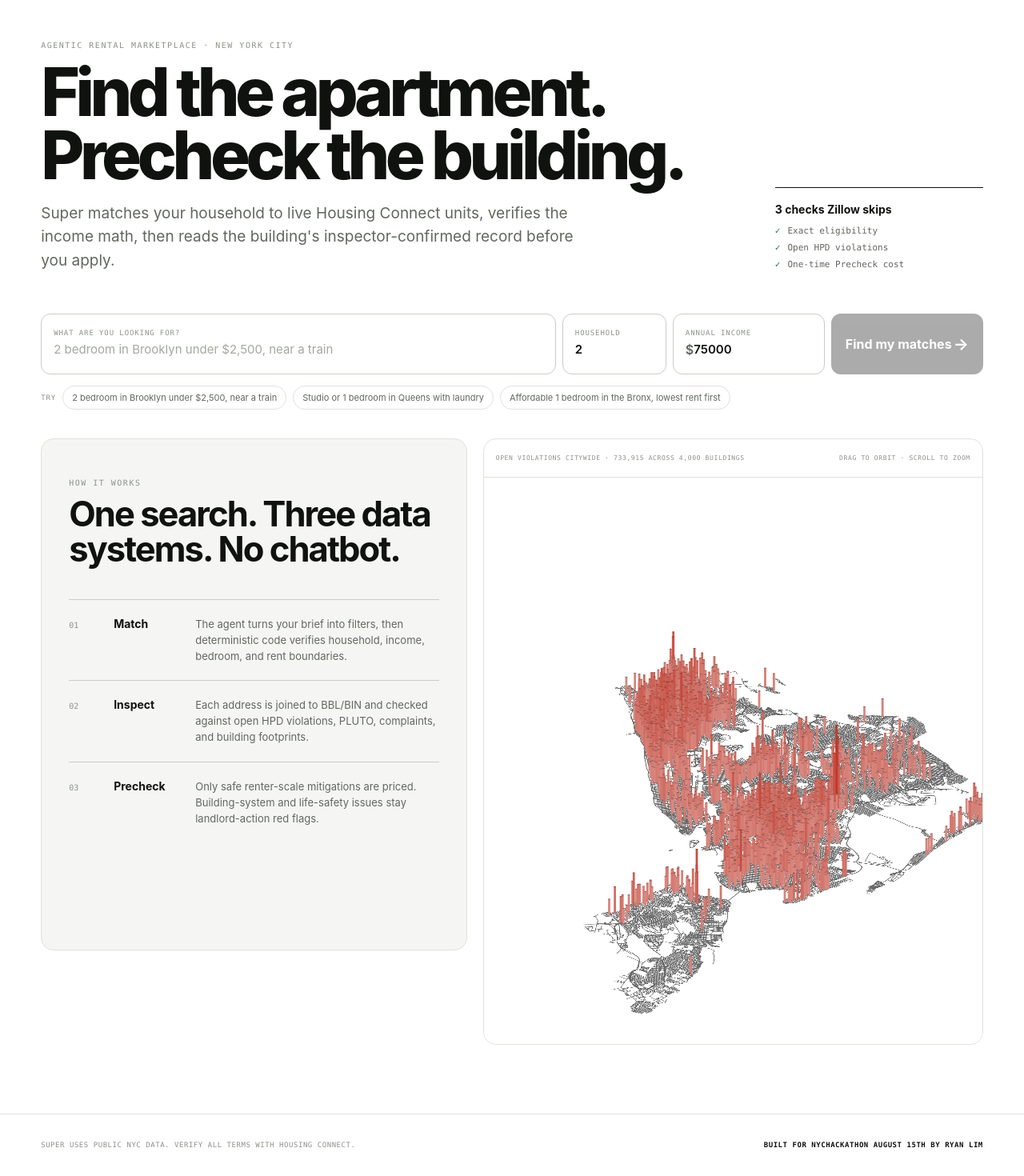
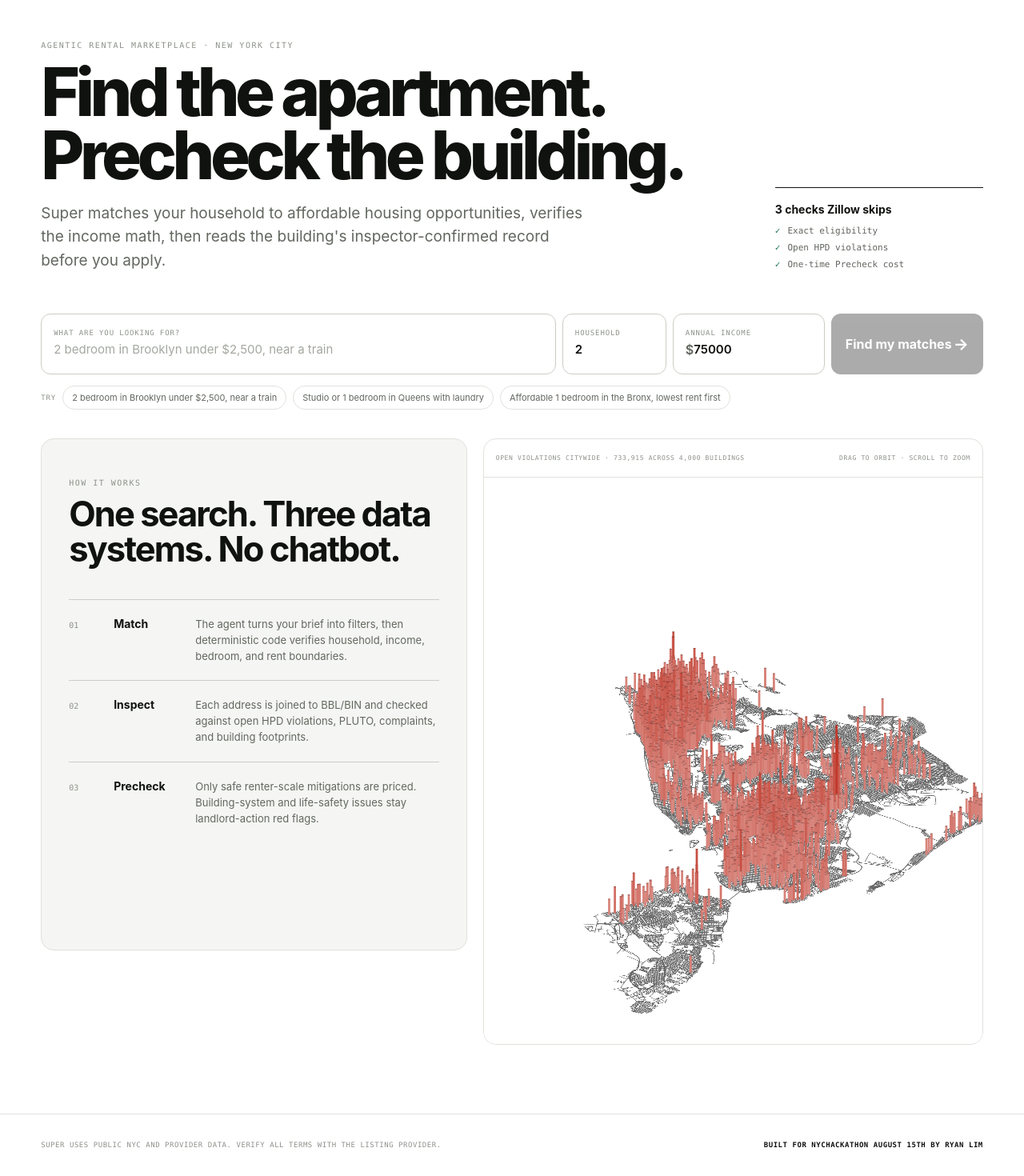
Before and after one commit to inevident/super, a Next.js app: page / in a window 1280 px wide. Shown: the part 106-1576 px from the top of the page at 80% size. Built offline with nearby package versions, Linux system fonts and the light colour scheme.

Commit message:
Use source-neutral application wording

```diff
--- a/app/components/Marketplace.tsx
+++ b/app/components/Marketplace.tsx
@@ -378,8 +378,8 @@ function DetailPanel({
                 </div>
               </section>
 
-              <a className="apply-button" href={listing.applyUrl} target="_blank" rel="noreferrer">Apply on Housing Connect <span>↗</span></a>
-              <p className="official-note">Super checks public records and eligibility bands. Applications and final determinations stay with NYC Housing Connect.</p>
+              <a className="apply-button" href={listing.applyUrl} target="_blank" rel="noreferrer">Apply <span>↗</span></a>
+              <p className="official-note">Super checks public records and eligibility bands. Applications and final determinations stay with the listing provider.</p>
             </div>
           </>
         ) : null}
@@ -435,7 +435,7 @@ export default function Marketplace() {
     } else if (event.stage === "plan") {
       setPlan(event.plan);
       setCheck("planning", `Brief parsed ${event.plan.generatedBy === "agent" ? "by the agent" : "with deterministic fallback"}`, "done");
-      setCheck("inventory", "Searching active Housing Connect lotteries", "active");
+      setCheck("inventory", "Searching active affordable housing sources", "active");
     } else if (event.stage === "inventory") {
       setCheck("inventory", `${event.count} active lotteries loaded${event.source === "snapshot" ? " from fallback snapshot" : " live"}`, "done");
       setCheck("eligibility", "Checking exact rent, bedroom, household, and income bands", "active");
@@ -610,7 +610,7 @@ export default function Marketplace() {
         <div className="hero-copy">
           <p className="eyebrow">Agentic rental marketplace · New York City</p>
           <h1>Find the apartment.<br />Precheck the building.</h1>
-          <p>Super matches your household to live Housing Connect units, verifies the income math, then reads the building&apos;s inspector-confirmed record before you apply.</p>
+          <p>Super matches your household to affordable housing opportunities, verifies the income math, then reads the building&apos;s inspector-confirmed record before you apply.</p>
         </div>
         <div className="hero-proof"><strong>3 checks Zillow skips</strong><span>Exact eligibility</span><span>Open HPD violations</span><span>One-time Precheck cost</span></div>
       </section>
@@ -672,7 +672,7 @@ export default function Marketplace() {
         <div className="map-pane"><CityMap markers={markers} selectedId={selectedId} onSelect={openListing} /></div>
       </section>
 
-      <footer className="market-footer"><span>Super uses public NYC data. Verify all terms with Housing Connect.</span><strong>Built for NYChackathon August 15th by Ryan Lim</strong></footer>
+      <footer className="market-footer"><span>Super uses public NYC and provider data. Verify all terms with the listing provider.</span><strong>Built for NYChackathon August 15th by Ryan Lim</strong></footer>
 
       {selectedId ? <DetailPanel listing={detail} loading={detailLoading} error={detailError} householdSize={Number(householdSize) || 1} onClose={closeListing} /> : null}
     </main>
```
